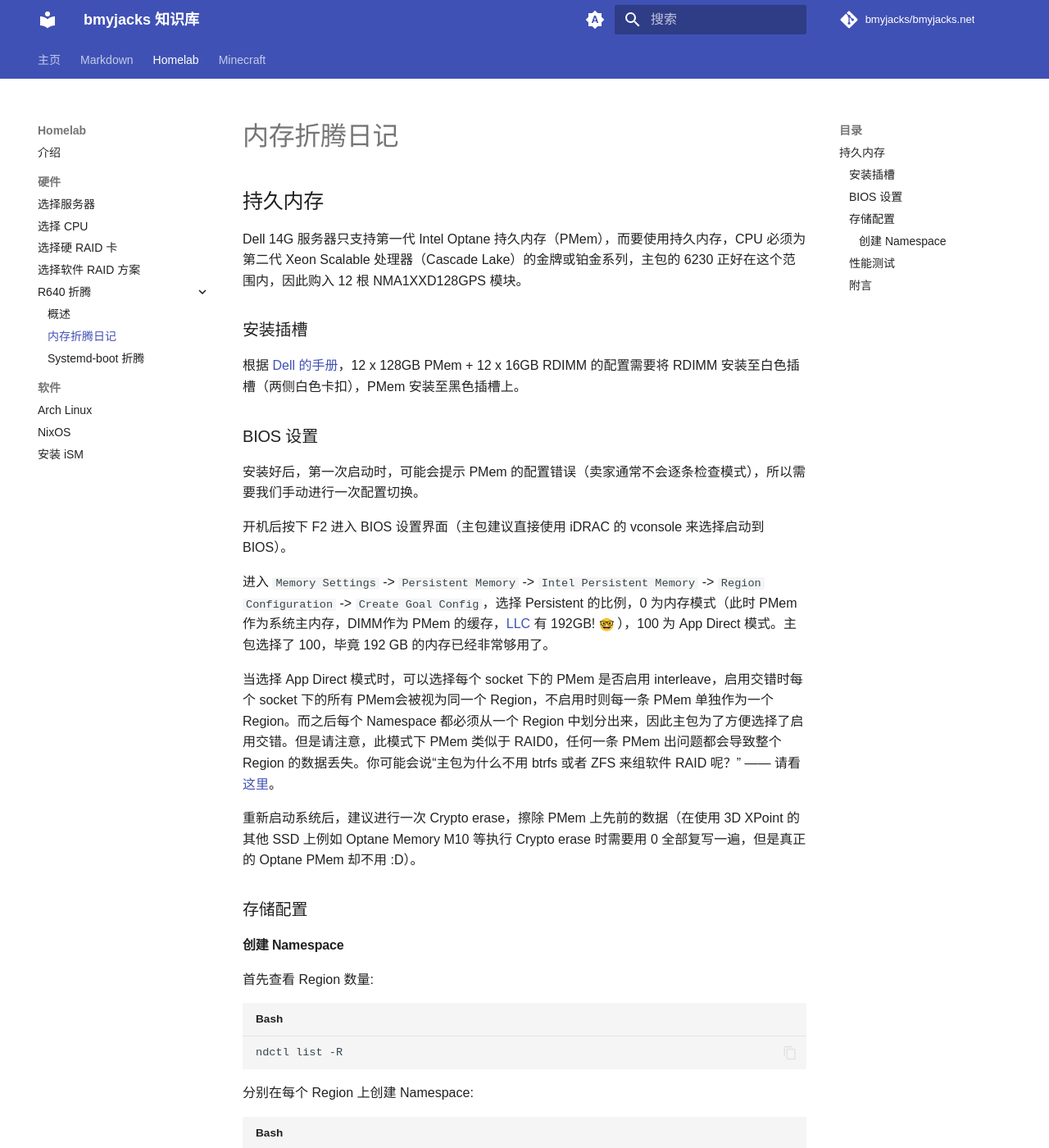
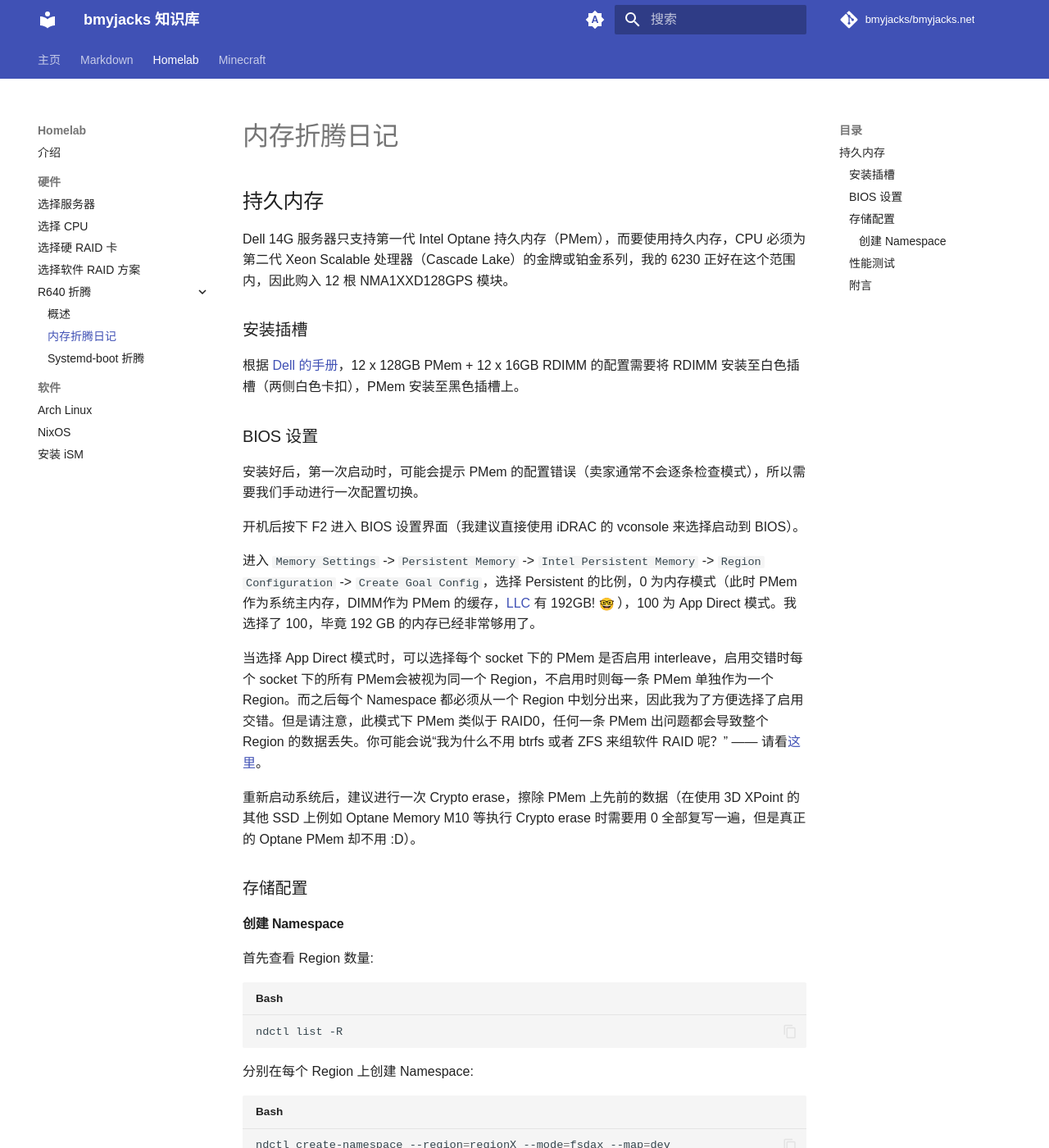
Before and after one commit to bmyjacks/bmyjacks.net, an MkDocs documentation site: the page built from docs/homelab/r640/mem.md, in a window 1280 px wide and 1400 px high. Shown: the whole window at 82% size. Built offline with MkDocs 1.6.1 and Material for MkDocs 9.7.7, drawn with Linux system fonts in a browser that asks for light colours; emoji names are drawn with the system emoji font; comment, search, counter and statistics services are not loaded; a style sheet for code colours, icons or effects is not loaded; some of the changed text lies outside the part shown.

Commit message:
Refine language in documentation for clarity and consistency

````diff
--- a/docs/homelab/r640/mem.md
+++ b/docs/homelab/r640/mem.md
@@ -2,7 +2,7 @@
 
 ## 持久内存
 
-Dell 14G 服务器只支持第一代 Intel Optane 持久内存（PMem），而要使用持久内存，CPU 必须为第二代 Xeon Scalable 处理器（Cascade Lake）的金牌或铂金系列，主包的 6230 正好在这个范围内，因此购入 12 根 NMA1XXD128GPS 模块。
+Dell 14G 服务器只支持第一代 Intel Optane 持久内存（PMem），而要使用持久内存，CPU 必须为第二代 Xeon Scalable 处理器（Cascade Lake）的金牌或铂金系列，我的 6230 正好在这个范围内，因此购入 12 根 NMA1XXD128GPS 模块。
 
 ### 安装插槽
 
@@ -12,11 +12,11 @@ Dell 14G 服务器只支持第一代 Intel Optane 持久内存（PMem），而
 
 安装好后，第一次启动时，可能会提示 PMem 的配置错误（卖家通常不会逐条检查模式），所以需要我们手动进行一次配置切换。
 
-开机后按下 F2 进入 BIOS 设置界面（主包建议直接使用 iDRAC 的 vconsole 来选择启动到 BIOS）。
+开机后按下 F2 进入 BIOS 设置界面（我建议直接使用 iDRAC 的 vconsole 来选择启动到 BIOS）。
 
-进入 `Memory Settings` -> `Persistent Memory` -> `Intel Persistent Memory` -> `Region Configuration` -> `Create Goal Config`，选择 Persistent 的比例，0 为内存模式（此时 PMem 作为系统主内存，DIMM作为 PMem 的缓存，[LLC](https://en.wikichip.org/wiki/last_level_cache) 有 192GB! :nerd: ），100 为 App Direct 模式。主包选择了 100，毕竟 192 GB 的内存已经非常够用了。
+进入 `Memory Settings` -> `Persistent Memory` -> `Intel Persistent Memory` -> `Region Configuration` -> `Create Goal Config`，选择 Persistent 的比例，0 为内存模式（此时 PMem 作为系统主内存，DIMM作为 PMem 的缓存，[LLC](https://en.wikichip.org/wiki/last_level_cache) 有 192GB! :nerd: ），100 为 App Direct 模式。我选择了 100，毕竟 192 GB 的内存已经非常够用了。
 
-当选择 App Direct 模式时，可以选择每个 socket 下的 PMem 是否启用 interleave，启用交错时每个 socket 下的所有 PMem会被视为同一个 Region，不启用时则每一条 PMem 单独作为一个 Region。而之后每个 Namespace 都必须从一个 Region 中划分出来，因此主包为了方便选择了启用交错。但是请注意，此模式下 PMem 类似于 RAID0，任何一条 PMem 出问题都会导致整个 Region 的数据丢失。你可能会说“主包为什么不用 btrfs 或者 ZFS 来组软件 RAID 呢？” —— 请看[这里](#存储配置)。
+当选择 App Direct 模式时，可以选择每个 socket 下的 PMem 是否启用 interleave，启用交错时每个 socket 下的所有 PMem会被视为同一个 Region，不启用时则每一条 PMem 单独作为一个 Region。而之后每个 Namespace 都必须从一个 Region 中划分出来，因此我为了方便选择了启用交错。但是请注意，此模式下 PMem 类似于 RAID0，任何一条 PMem 出问题都会导致整个 Region 的数据丢失。你可能会说“我为什么不用 btrfs 或者 ZFS 来组软件 RAID 呢？” —— 请看[这里](#存储配置)。
 
 重新启动系统后，建议进行一次 Crypto erase，擦除 PMem 上先前的数据（在使用 3D XPoint 的其他 SSD 上例如 Optane Memory M10 等执行 Crypto erase 时需要用 0 全部复写一遍，但是真正的 Optane PMem 却不用 :D）。
 
@@ -36,7 +36,7 @@ ndctl list -R
 ndctl create-namespace --region=regionX --mode=fsdax --map=dev
 ```
 
-由于目前有两个 Region，而 XFS 不支持多设备，主包采用以下方案：
+由于目前有两个 Region，而 XFS 不支持多设备，我采用以下方案：
 
 | 设备 | 类型 | 大小(lsblk) | 挂载点 | FS |
 | ---- | ---- | ---- | ------- | - |
@@ -46,7 +46,7 @@ ndctl create-namespace --region=regionX --mode=fsdax --map=dev
 
 是不是成了“无盘”系统或者“把系统装进内存里”呢 :nerd: :point_up:
 
-而接下来就是常规的安装 OS 的过程了，主包使用 Arch Linux，安装教程可以参考 [主包的另一篇文章](../../os/archlinux.md)
+而接下来就是常规的安装 OS 的过程了，我使用 Arch Linux，安装教程可以参考 [我的另一篇文章](../../os/archlinux.md)
 
 ### 性能测试
 
````
Also changed, not shown: docs/homelab/r640/index.md (+4 -4 lines), docs/index.md (+1 -3 lines).
